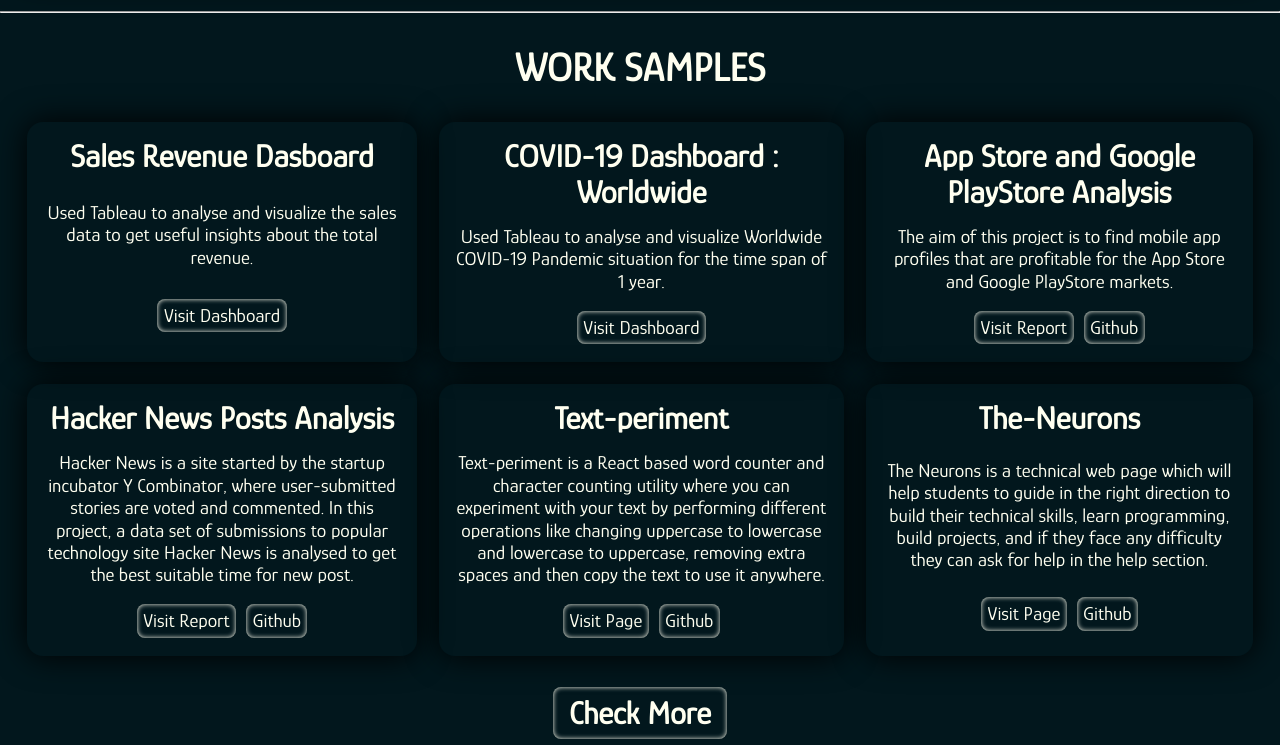
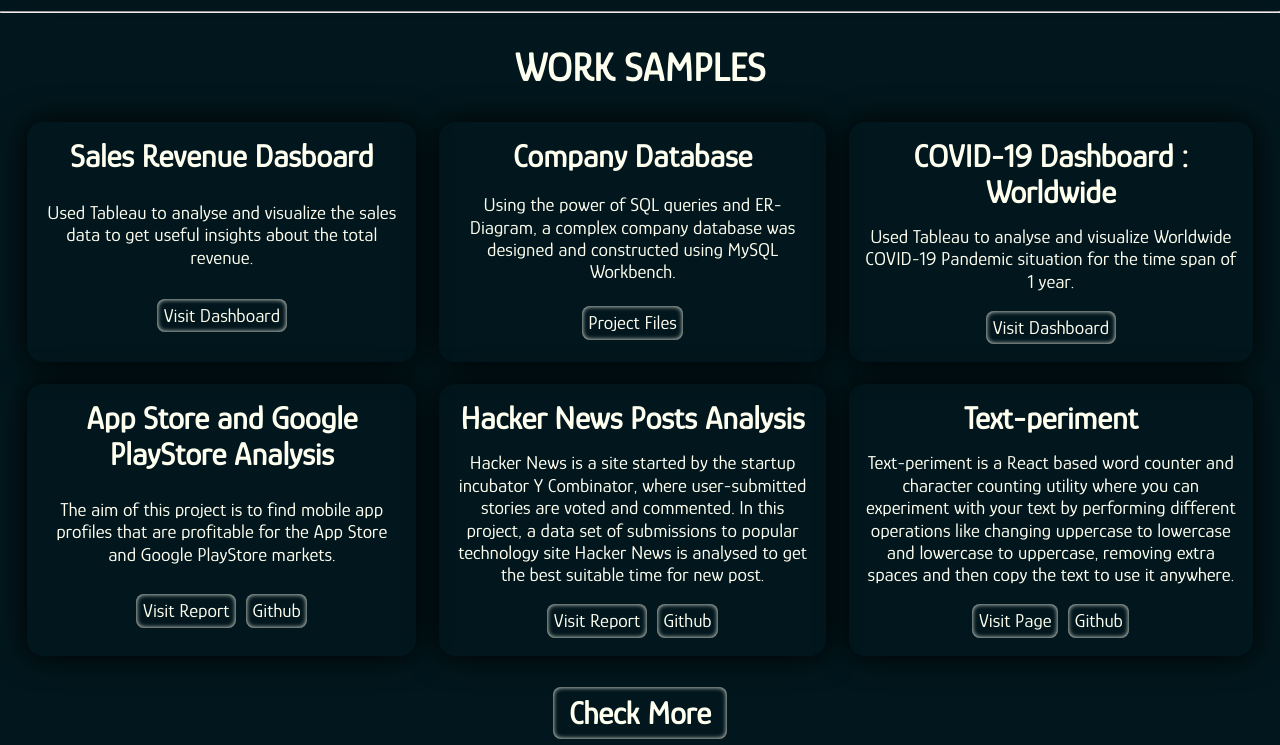
Before and after one commit to Abhi02-pro/My-Portfolio, a plain HTML site: page index.html in a window 1280 px wide. Shown: the part 3060-3805 px from the top of the page. Drawn offline with Linux system fonts and the light colour scheme.

Commit message:
update resume and work section

```diff
--- a/index.html
+++ b/index.html
@@ -206,6 +206,19 @@
                     </div>
                   </div>
                   <div class="work-card">
+                    <h1>Company Database</h1>
+                    <p>
+                      Using the power of SQL queries and ER-Diagram, a complex company database was designed and constructed using MySQL Workbench.
+                    </p>
+                    <div class="card-buttons">
+                      <a
+                        href="https://drive.google.com/drive/u/0/folders/1eBzZHei0iindlaY-UZLTxIuDQKeXmdeX"
+                        target="_blank"
+                        >Project Files</a
+                      >
+                    </div>
+                </div>
+                  <div class="work-card">
                     <h1>COVID-19 Dashboard : Worldwide</h1>
                     <p>
                       Used Tableau to analyse and visualize Worldwide COVID-19 Pandemic
@@ -277,23 +290,6 @@
                         >
                       </div>
                     </div>
-                    <div class="work-card">
-                      <h1>The-Neurons</h1>
-                      <p>
-                        The Neurons is a technical web page which will help students to
-                        guide in the right direction to build their technical skills, learn
-                        programming, build projects, and if they face any difficulty they
-                        can ask for help in the help section.
-                      </p>
-                      <div class="card-buttons">
-                        <a href="https://abhi02-pro.github.io/TheNeurons/" target="_blank"
-                          >Visit Page</a
-                        >
-                        <a href="https://github.com/Abhi02-pro/TheNeurons" target="_blank"
-                          >Github</a
-                        >
-                      </div>
-                    </div>
             </div>
             <h1><a href="./work.html" target="_blank">Check More</a></h1>
         </div>
@@ -337,7 +333,7 @@
                         </div>
                         <br>
                         <div class="contact-item resume">
-                            <a href="https://drive.google.com/file/d/1lPePU4bME7wFuislTLYgZa0qR-wjcjNY/view?usp=sharing" target="_blank">
+                            <a href="https://drive.google.com/file/d/1dkH1i-pJhig7buZBIjVlx4lExZ1GeN-b/view?usp=sharing" target="_blank">
                                 <p><i class="fas fa-id-badge"></i></p>
                                 <p>MY RESUME</p>
                             </a>
```
Also changed, not shown: work.html (+13 -0 lines).
